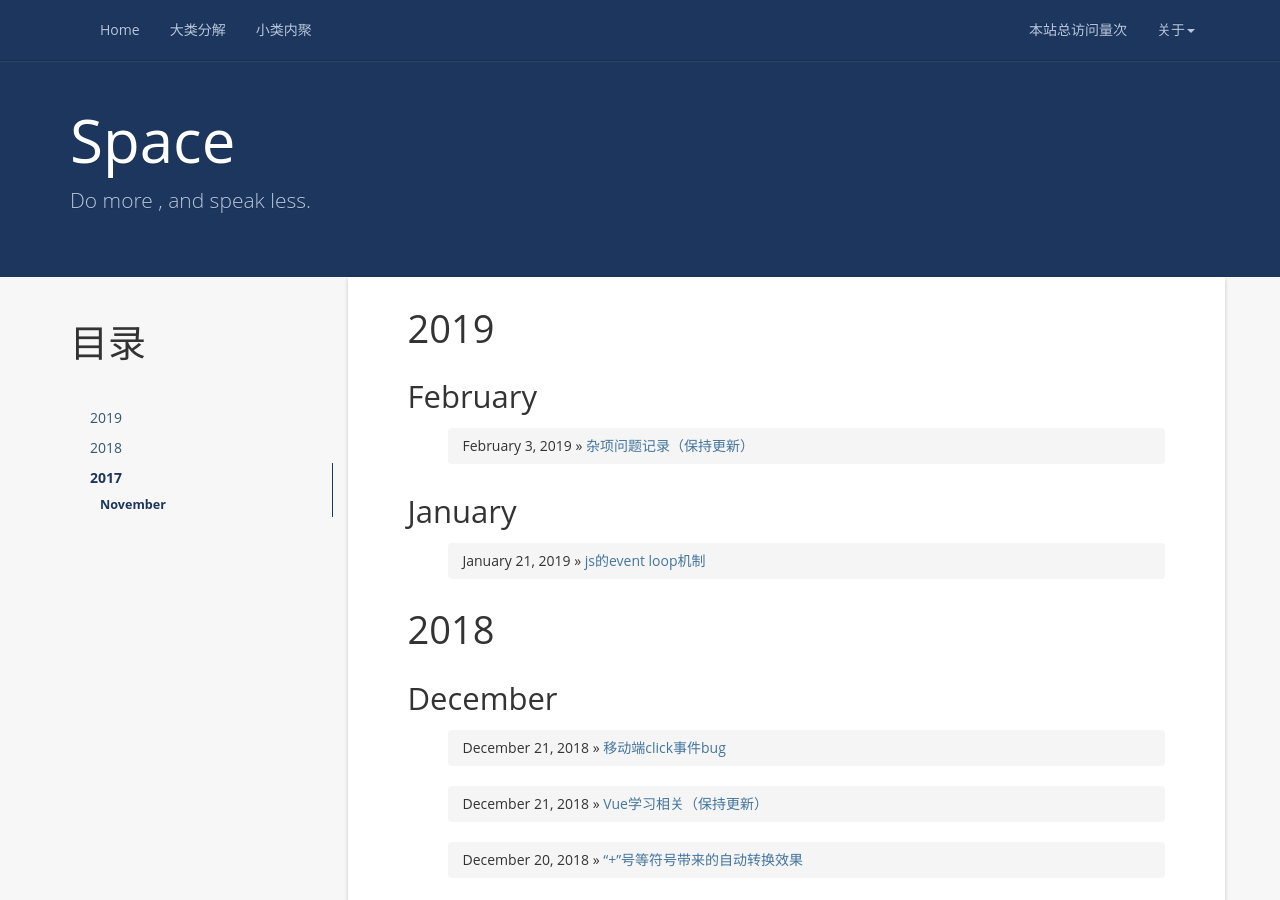
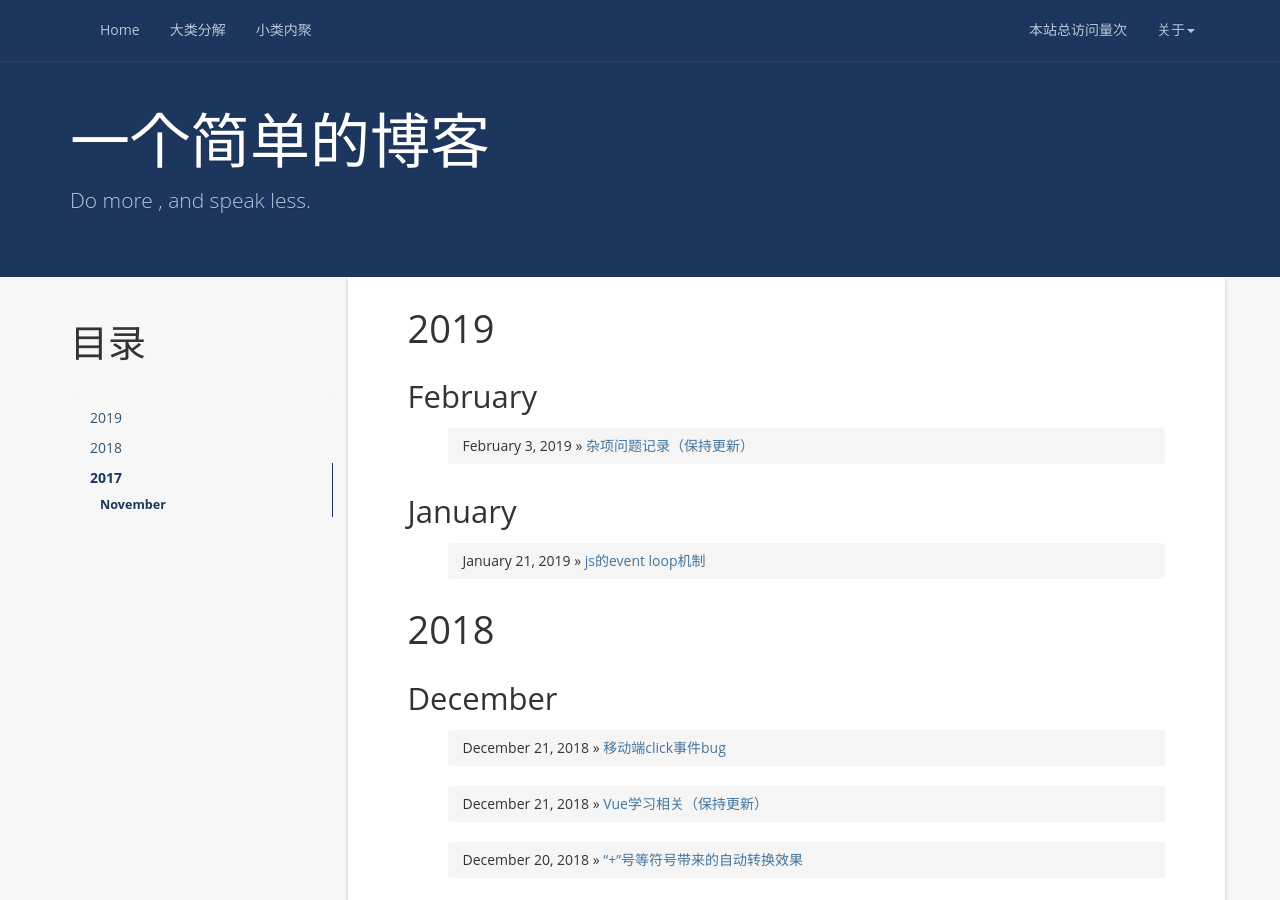
Before and after one commit to Seashell113/Seashell113.github.io, a Jekyll site: the page built from index.html, in a window 1280 px wide and 900 px high. Built offline with Jekyll 4.4.1, drawn with Linux system fonts in a browser that asks for light colours; nearby versions of some CDN libraries; a script that is not in the unit is left out; the list of posts is cut into pages by our own code; comment, search, counter and statistics services are not loaded.

Commit message:
Update _config.yml

```diff
--- a/_config.yml
+++ b/_config.yml
@@ -1,8 +1,8 @@
 # Site settings
-name: Space
+name: 一个简单的博客
 email: 971866257@qq.com
 author: Seashell113
-github: https://github.com/luoyan35714/
+github: https://github.com/Seashell113
 baseurl: "/"
 description: Do more , and speak less.
 meta_description:
```
